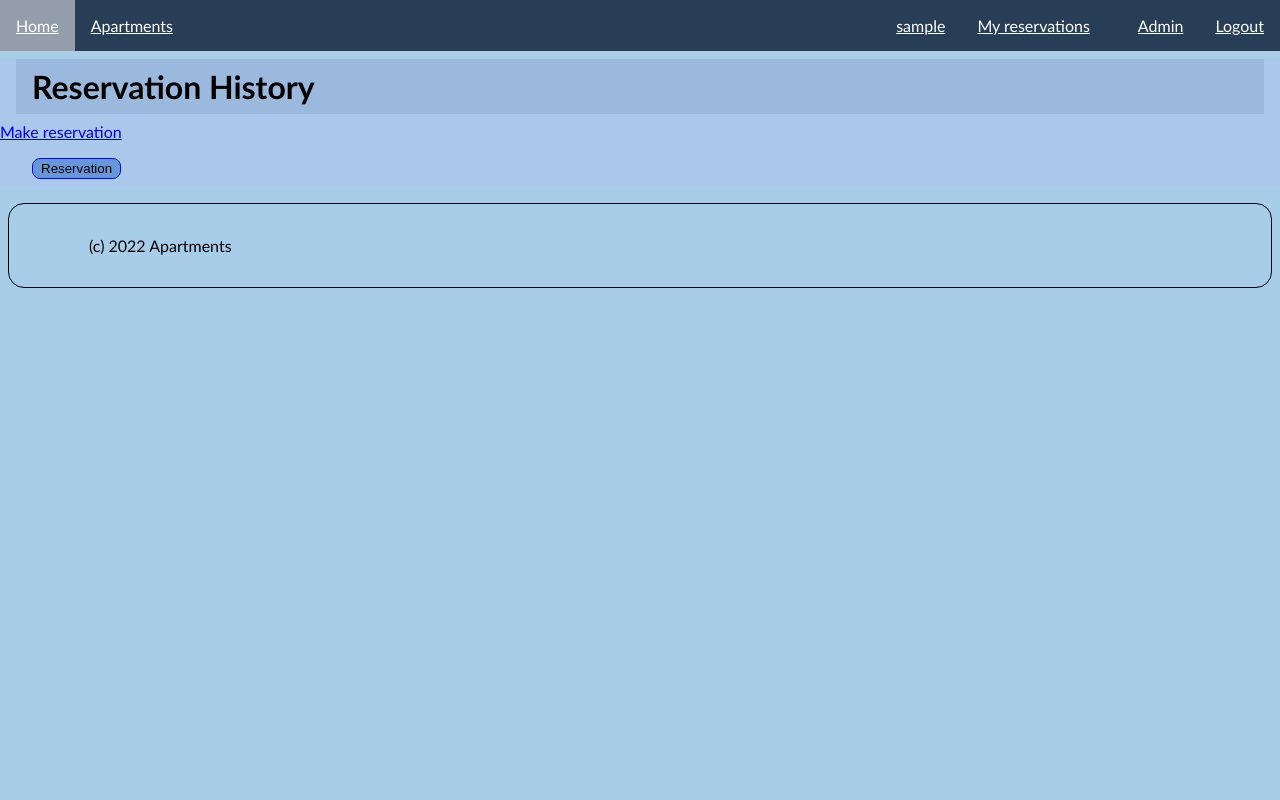
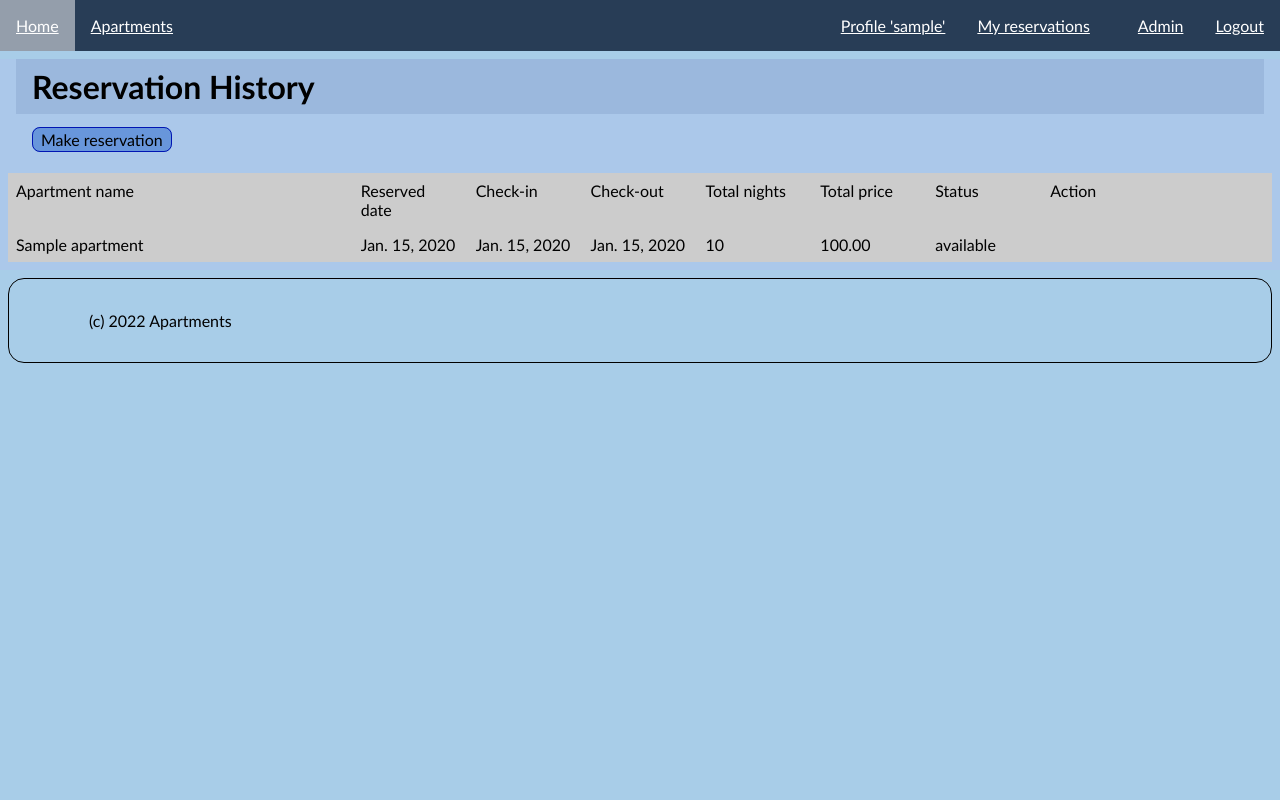
Before and after one commit to Sergejus83/apartments, a Django app: page /my_reservation/ in a window 1280 px wide. Run offline with Django 4.2, Linux system fonts and the light colour scheme; a user stored in the database is signed in; tables that the repository leaves empty hold one stand-in row (values such as "Sample post").

Commit message:
Reservation create, update, delete; clean method

```diff
--- a/rental_apartments/apartments/static/apartments/css/base.css
+++ b/rental_apartments/apartments/static/apartments/css/base.css
@@ -101,6 +101,11 @@ ul li.apartment img {
     max-width: 100%;
 }
 
+::marker {
+    color: rgb(140, 185, 230);
+
+}
+
 ul.apartment_list {
     display: flex;
     flex-direction: row;
@@ -141,6 +146,17 @@ table {
     padding: 0.5rem;
 }
 
+.my-reservation-table {
+    grid-template-columns: 3fr 1fr 1fr 1fr 1fr 1fr 1fr 2fr;
+}
+
+.table-grid-cell {
+    display: inline-block;
+    align-self: stretch;
+    justify-self: stretch;
+    background-color: #ccc;
+    padding: 0.5rem;
+}
 .form-grid {
     grid-template-columns: 10rem auto;
 }
--- a/rental_apartments/apartments/templates/apartments/base.html
+++ b/rental_apartments/apartments/templates/apartments/base.html
@@ -19,7 +19,7 @@
                 <a href="{% url 'apartments' %}">{% trans "Apartments" %}</a>
                 <span class="spacer"></span>
                 {% if user.is_authenticated %}
-                    <a href="{% url 'profile' %}">{{ user }}</a>
+                    <a href="{% url 'profile' %}">{% trans "Profile " %} '{{ user }}'</a>
                     <a href="{% url 'user_reservations' %}">{% trans "My reservations" %}</a>
                     <span></span>
                     {% if user.is_superuser or user.is_staff %}
--- a/rental_apartments/apartments/templates/apartments/user_reservation_create.html
+++ b/rental_apartments/apartments/templates/apartments/user_reservation_create.html
@@ -3,6 +3,9 @@
 {% block title %} {% trans "Welocome to" %} {{block.super}}{% endblock title %}
 {% block content %}
 <h1>{% trans '"The best Apartments" - Reservation page' %}</h1>
+{% if form.errors %}
+    <p class="form-error">{{ ValidationError }}</p>
+{% endif %}
 <form action="" method="post">
     {% if reservation_instance %}
         <p>{{ reservation_instance.reservation }}</p>
--- a/rental_apartments/apartments/templates/apartments/user_reservation_list.html
+++ b/rental_apartments/apartments/templates/apartments/user_reservation_list.html
@@ -3,16 +3,32 @@
 {% block title %} {% trans "Reservation history of " %} {{block.super}}{% endblock title %}
 {% block content %}
 <h1>{% trans "Reservation History" %}</h1>
-<form action="" method="post">
-    {% if reservation_instance %}
-        <p>{{ reservation_instance.reservation }}</p>
-    {% endif %}
-    <a href="{% url 'user_reservation_create' %}">{% trans "Make reservation" %}</a>
-
-    {% csrf_token %}
-    {{ form.as_p }}
-    <p>
-        <button class="button" type="submit">{% trans "Reservation" %}</button>
-    </p>
-</form>
+<p><a class="button" href="{% url 'user_reservation_create' %}">{% trans "Make reservation" %}</a></p>
+<div class="table-grid my-reservation-table">
+    <div class="table-grid-cell center dark">{% trans "Apartment name" %}</div>
+    <div class="table-grid-cell center dark">{% trans "Reserved date" %}</div>
+    <div class="table-grid-cell center dark">{% trans "Check-in" %}</div>
+    <div class="table-grid-cell center dark">{% trans "Check-out" %}</div>
+    <div class="table-grid-cell center dark">{% trans "Total nights" %}</div>
+    <div class="table-grid-cell center dark">{% trans "Total price" %}</div>
+    <div class="table-grid-cell center dark">{% trans "Status" %}</div>
+    <div class="table-grid-cell center dark">{% trans "Action" %}</div>
+    {% for reservation in reservation_list %}
+        <div class="table-grid-cell">{{ reservation.apartment }}</div>
+        <div class="table-grid-cell">{{ reservation.date_reserved }}</div>
+        <div class="table-grid-cell">{{ reservation.date_in }}</div>
+        <div class="table-grid-cell">{{ reservation.date_out }}</div>
+        <div class="table-grid-cell">{{ reservation.total_nights }}</div>
+        <div class="table-grid-cell">{{ reservation.total_price }}</div>
+        <div class="table-grid-cell">{{ reservation.get_status_display }}</div>
+        <div class="table-grid-cell center">
+            {% if reservation.status == 'r' %}
+                {% comment %} <a class="button-change" href="{% url 'user_reservation_delete' reservation.pk %}">{% trans "Cancel" %}</a> {% endcomment %}
+                {% comment %} <a class="button-change" href="{% url 'user_reservation_update' reservation.pk  %}">{% trans "Update" %}</a> {% endcomment %}
+            {% elif reservation.status == 'p' %}
+            <a>{% trans "Done" %}</a>
+            {% endif %}
+        </div>
+    {% endfor %}
+</div>
 {% endblock content %}
--- a/rental_apartments/apartments/urls.py
+++ b/rental_apartments/apartments/urls.py
@@ -8,5 +8,6 @@ urlpatterns = [
     path('apartment/<int:pk>/', views.ApartmentDetailView.as_view(), name='apartment'),
     path('new_reservation/', views.UserReservationCreateView.as_view(), name='user_reservation_create'),
     path('my_reservation/', views.UserReservationListView.as_view(), name='user_reservations'),
-
+    path('update_reservation/<int:pk>/', views.UserReservationUpdateView.as_view(), name='user_reservation_update'),
+    path('cancel_reservation/<int:pk>', views.UserReservationDeleteView.as_view(), name='user_reservation_delete'),
 ]
--- a/rental_apartments/apartments/views.py
+++ b/rental_apartments/apartments/views.py
@@ -4,10 +4,12 @@ from django.utils.translation import gettext_lazy as _
 from . models import Apartment, Guest, Reservation, User
 from django.views.generic import ListView, DetailView, CreateView, UpdateView, DeleteView
 from django.contrib.auth.mixins import LoginRequiredMixin, UserPassesTestMixin
-from . forms import ReservationForm #, ReservationUpdateForm
+from . forms import ReservationForm, ReservationUpdateForm
 from django.urls import reverse, reverse_lazy
 from django.contrib import messages
+# from django.contrib.auth import get_user_model
 
+# User = get_user_model()
 
 
 def index(request):
@@ -50,7 +52,7 @@ class UserReservationListView(LoginRequiredMixin, ListView):
 
     def get_queryset(self):
         queryset = super().get_queryset()
-        queryset = queryset.filter().order_by('-date_in')
+        queryset = queryset.filter(guest=self.request.user.guest) # .order_by('-date_in')
         return queryset
 
 
@@ -61,7 +63,41 @@ class UserReservationCreateView(LoginRequiredMixin, CreateView):
     success_url = reverse_lazy('user_reservations')
 
     def form_valid(self, form):
-        form.instance.user = self.request.user
+        form.instance.guest = self.request.user.guest
         form.instance.status = 'r'
         messages.success(self.request, _('The apartment has been reserved!'))
         return super().form_valid(form)
+
+
+class UserReservationUpdateView(LoginRequiredMixin, UserPassesTestMixin, UpdateView):
+    model = Reservation
+    form_class = ReservationUpdateForm
+    template_name = 'apartments/user_reservation_update.html'
+    success_url = reverse_lazy('user_reservations')
+
+    def form_valid(self, form):
+        form.instance.guest = self.request.user.guest
+        form.instance.status = 'r'
+        messages.success(self.request, _('Reservation was changed!'))
+        return super().form_valid(form)
+
+    def test_func(self):
+        reservation = self.get_object()
+        return self.request.user.guest == reservation.guest
+
+
+
+class UserReservationDeleteView(LoginRequiredMixin,UserPassesTestMixin, DeleteView):
+    model = Reservation
+    template_name = 'apartments/user_reservation_delete.html'
+    success_url = reverse_lazy('user_reservations')
+
+    def test_func(self):
+        reservation = self.get_object()
+        return self.request.user.guest == reservation.guest
+
+    def form_valid(self, form):
+        reservation = self.get_object()
+        if reservation.status == 'r':
+            messages.success(self.request, _('Reservation CANCELLED!'))
+        return super().form_valid(form)
--- a/rental_apartments/user_profile/templates/user_profile/profile.html
+++ b/rental_apartments/user_profile/templates/user_profile/profile.html
@@ -2,7 +2,7 @@
 {% load static i18n  %}
 {% block title %}{{ user }} {% trans "profille" %}{% endblock title %}
 {% block content %}
-<h1>{{ user }} {% trans "profile" %}</h1>
+<h1>"{{ user }}" {% trans "profile" %}</h1>
 <div class="flex-profile">
     {% if user.profile and user.profile.photo %}
         <div>
```
Also changed, not shown: rental_apartments/apartments/forms.py (+23 -5 lines), rental_apartments/apartments/templates/apartments/user_reservation_delete.html (added, +7 -0 lines), rental_apartments/apartments/templates/apartments/user_reservation_update.html (added, +14 -0 lines).
